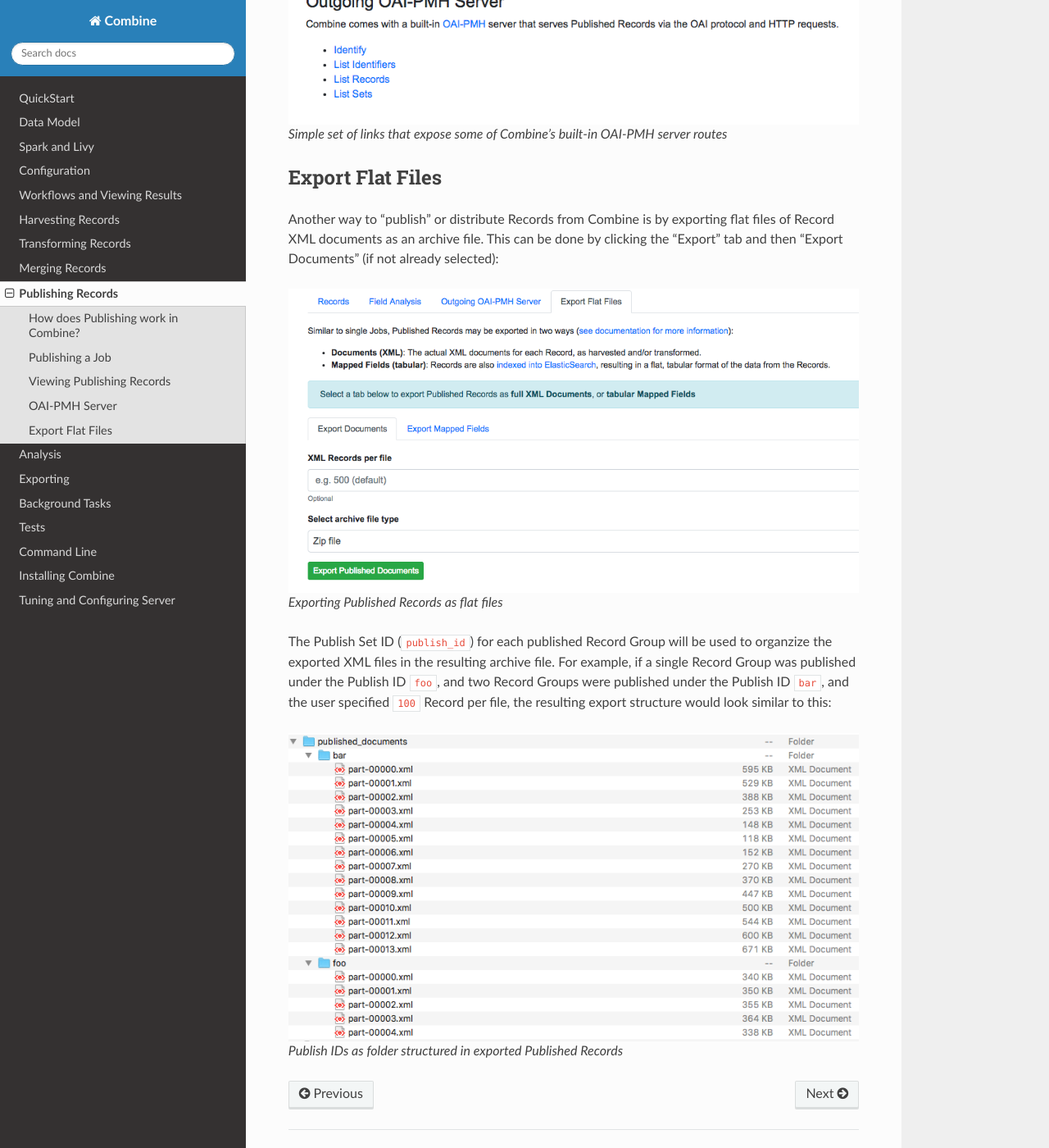
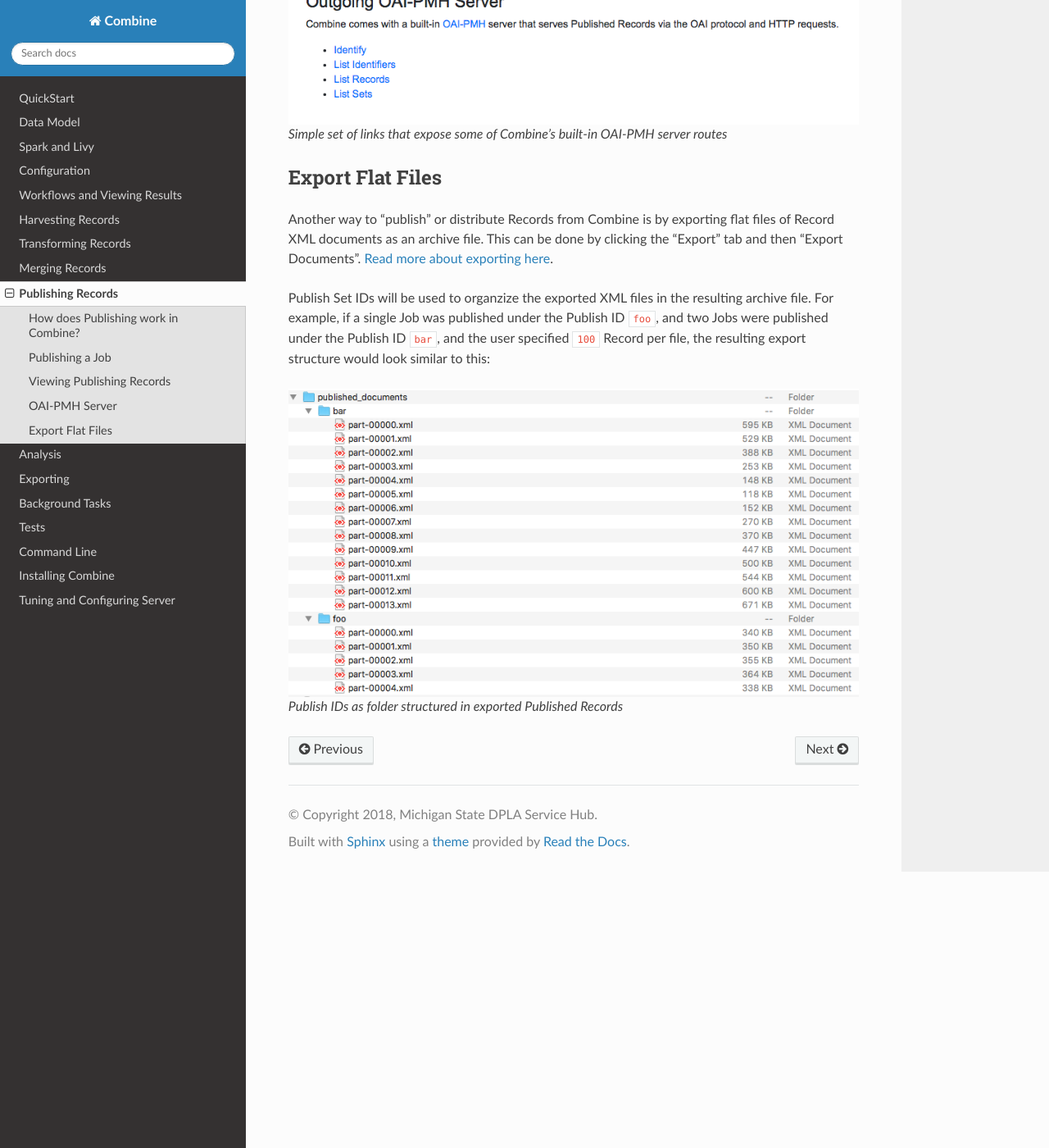
Before and after one commit to MI-DPLA/combine, a Sphinx documentation site: the page built from docs/publishing.rst, in a window 1280 px wide and 1400 px high, scrolled down 4359 px. Shown: the whole window at 82% size. Built offline with Sphinx 7.4.7 and the Read the Docs theme 2.0.0, drawn with Linux system fonts in a browser that asks for light colours.

Commit message:
documentation

```diff
--- a/docs/publishing.rst
+++ b/docs/publishing.rst
@@ -120,15 +120,9 @@
 Export Flat Files
 =================
 
-Another way to "publish" or distribute Records from Combine is by exporting flat files of Record XML documents as an archive file.  This can be done by clicking the "Export" tab and then "Export Documents" (if not already selected):
+Another way to "publish" or distribute Records from Combine is by exporting flat files of Record XML documents as an archive file.  This can be done by clicking the "Export" tab and then "Export Documents".  `Read more about exporting here <exporting.html>`_.
 
-.. figure:: img/publishing_flat_files.png
-   :alt: Exporting Published Records as flat files
-   :target: _images/publishing_flat_files.png
-
-   Exporting Published Records as flat files
-
-The Publish Set ID (``publish_id``) for each published Record Group will be used to organzize the exported XML files in the resulting archive file.  For example, if a single Record Group was published under the Publish ID ``foo``, and two Record Groups were published under the Publish ID ``bar``, and the user specified ``100`` Record per file, the resulting export structure would look similar to this:
+Publish Set IDs will be used to organzize the exported XML files in the resulting archive file.  For example, if a single Job was published under the Publish ID ``foo``, and two Jobs were published under the Publish ID ``bar``, and the user specified ``100`` Record per file, the resulting export structure would look similar to this:
 
 .. figure:: img/published_export_structure.png
    :alt: Publish IDs as folder structured in exported Published Records
```
